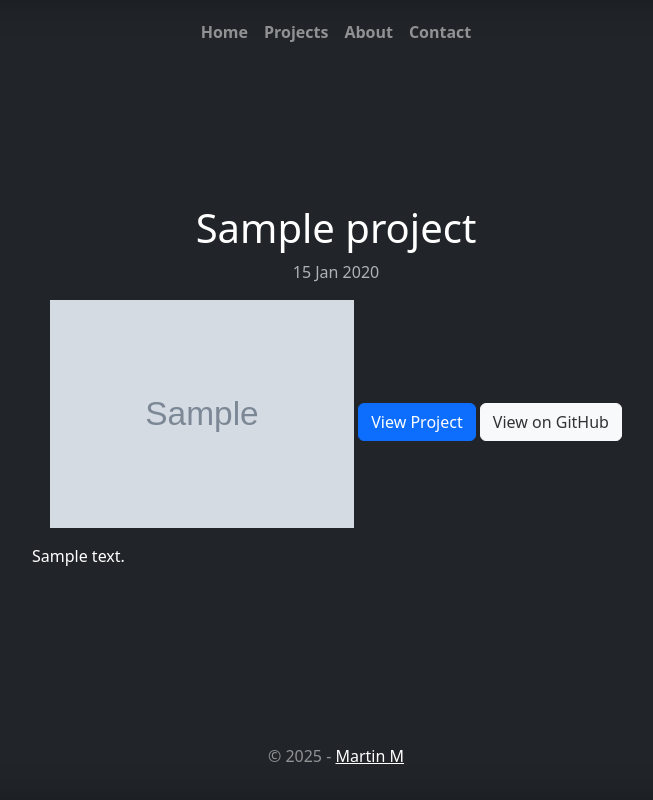
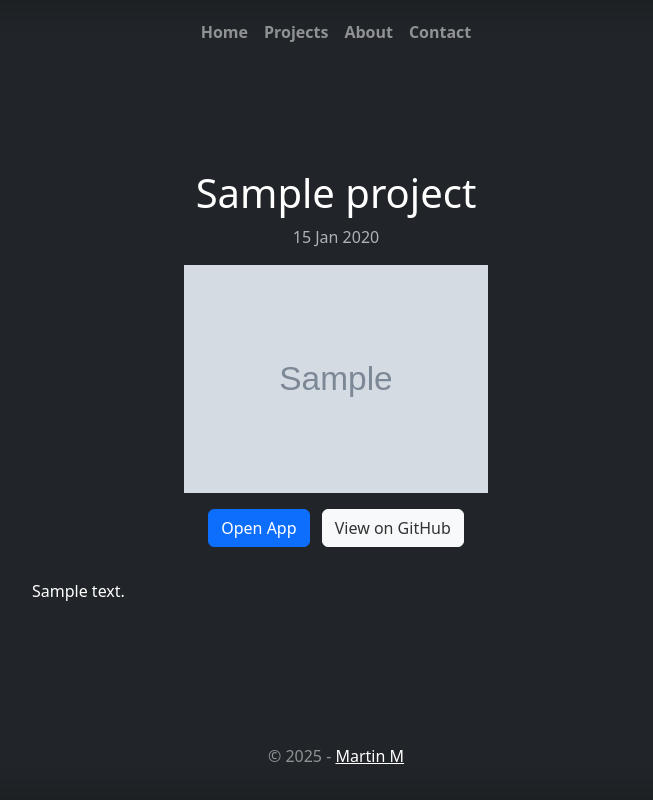
Before and after one commit to mmoench16/personal-website-2, a Flask app: template templates/project_detail.html in a window 1280 px wide. Shown: the whole page, without its empty margins (304-957 px from the left). Run offline with Flask 3, Linux system fonts and the light colour scheme; the template is opened without the code that fills it: most values are stand-ins (such as "Sample title", 1, 10 or a date in 2020); grey boxes marked "Sample" are stand-in pictures; parts of the project's set-up code (start-up, migrations or seed data) failed here and were passed over; some libraries are stand-ins or nearby versions.

Commit message:
FInal touches.

```diff
--- a/main.py
+++ b/main.py
@@ -1,5 +1,5 @@
 from datetime import datetime
-from flask import Flask, render_template, flash, redirect, url_for
+from flask import Flask, render_template, flash, redirect, url_for, send_from_directory
 from forms import ContactForm
 from flask_mail import Mail, Message
 from dotenv import load_dotenv
@@ -122,5 +122,9 @@ def project_detail(project_id):
 
     return render_template("project_detail.html", project=project_data)
 
+@app.route("/robots.txt")
+def robots():
+    return send_from_directory(".", "robots.txt", mimetype="text/plain")
+
 if __name__ == "__main__":
-    app.run(debug=True, port=5002)
+    app.run(...)
--- /dev/null
+++ b/robots.txt
@@ -0,0 +1,2 @@
+User-agent: *
+Disallow: /
--- a/templates/header.html
+++ b/templates/header.html
@@ -10,6 +10,7 @@
     <link rel="stylesheet" href="https://cdn.jsdelivr.net/npm/bootstrap-icons@1.13.1/font/bootstrap-icons.css">
     <meta name="theme-color" content="#712cf9" />
     <link href="{{ url_for('static', filename='css/cover.css')}}" rel="stylesheet" />
+    <meta name="robots" content="noindex,nofollow">
   </head>
   <body class="d-flex h-100 text-center text-bg-dark">
 
--- a/templates/project_detail.html
+++ b/templates/project_detail.html
@@ -7,14 +7,18 @@
       {{ project.timestamp.strftime('%d %b %Y') if project.timestamp }}
     </p>
     {% if project.image_url %}
-      <img src="{{ project.image_url }}" class="img-fluid mb-3 project-details-image" alt="{{ project.title }} screenshot">
+      <div class="mb-3">
+        <img src="{{ project.image_url }}" class="img-fluid project-details-image" alt="{{ project.title }} screenshot">
+      </div>
     {% endif %}
-    {% if project.link %}
-      <a href="{{ project.link }}" class="btn btn-primary" target="_blank">View Project</a>
-    {% endif %}
-    {% if project.github_url %}
-      <a href="{{ project.github_url }}" class="btn btn-light" target="_blank">View on GitHub</a>
-    {% endif %}
+    <div class="mb-4">
+      {% if project.app_url %}
+        <a href="{{ project.app_url }}" class="btn btn-primary me-2 mb-2" target="_blank">Open App</a>
+      {% endif %}
+      {% if project.github_link %}
+        <a href="{{ project.github_link }}" class="btn btn-light mb-2" target="_blank">View on GitHub</a>
+      {% endif %}
+    </div>
     {% if project.long_description_html %}
       <div class="mb-4 mx-auto text-start" style="max-width: 700px;">
         {{ project.long_description_html | safe }}
--- a/templates/projects.html
+++ b/templates/projects.html
@@ -31,8 +31,8 @@
           {% set desc = project.description %}
           {{ desc[:150] }}&hellip; <a href="{{ url_for('project_detail', project_id=project.id) }}" class="text-primary">[Read More]</a>
         </p>
-        <button type="button" class="btn btn-primary">Open App</button>
-        <button type="button" class="btn btn-light">View on GitHub</button>
+        <a href="{{ project.app_url }}" class="btn btn-primary">Open App</a>
+        <a href="{{ project.github_link }}" class="btn btn-light">View on GitHub</a>
       </div>
     </div>
     <div class="col-md-4 d-none d-md-block d-flex">
```
Also changed, not shown: requirements.txt (added, +42 -0 lines), templates/about.html (+12 -6 lines), 1 other file.
